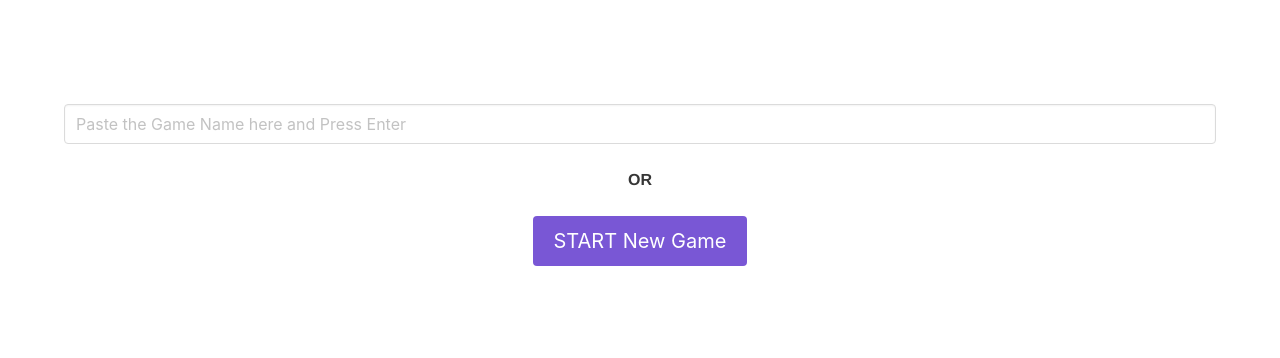
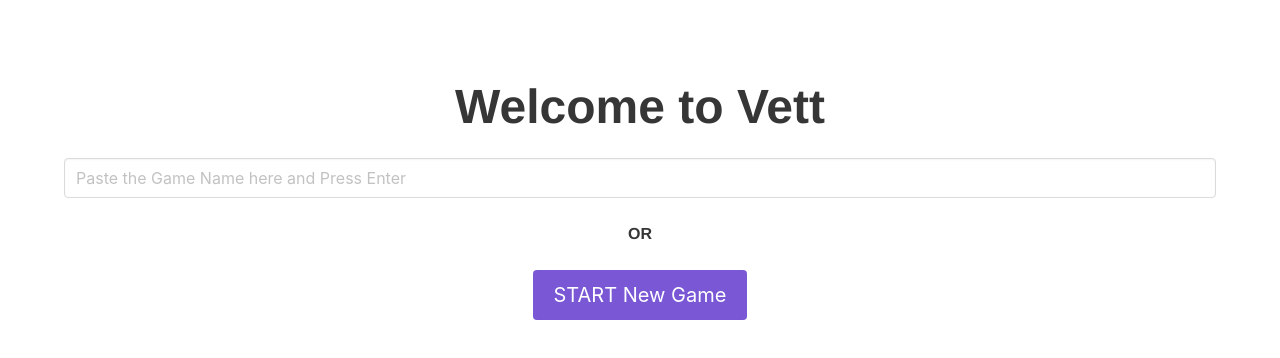
Before and after one commit to subins2000/dots, a Vue app: page /game in a window 1280 px wide. Shown: the top 358 px of the page. Built offline with nearby package versions, Linux system fonts and the light colour scheme.

Commit message:
Added Title

```diff
--- a/src/components/Index.vue
+++ b/src/components/Index.vue
@@ -1,7 +1,7 @@
 <template>
   <div>
     <div class="container has-text-centered">
-    <h1 class="title is-1">{{ msg }}</h1>
+    <h1 class="title is-1">Welcome to Vett</h1>
    <input type="text" class="input" name="name" v-model="gname" placeholder="Paste the Game Name here and Press Enter" @keyup.enter="join" /><br/><br/>
    <strong class="is-primary has-text-centered">OR</strong><br/>
     </div><br/>
```
